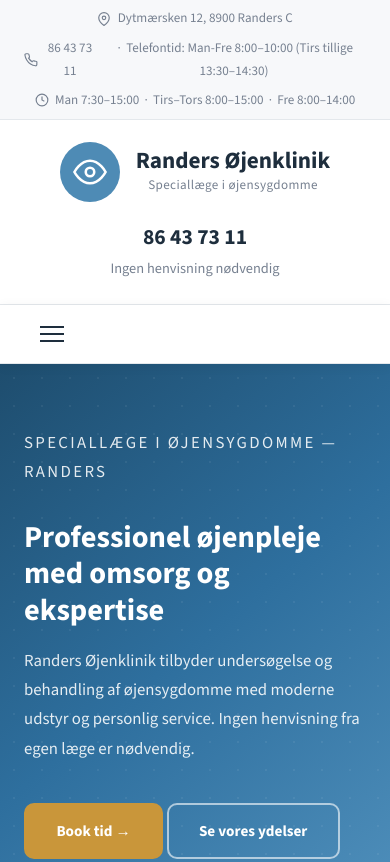
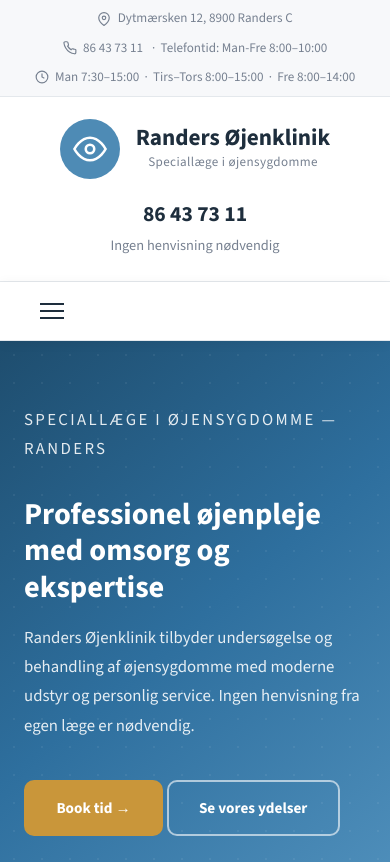
Before and after one commit to eoolsen/randersoejenklinik, a plain HTML site: page index.html in a window 390 px wide. Shown: the top 862 px of the page. Drawn offline with nearby package versions, Linux system fonts and the light colour scheme.

Commit message:
Remove Tuesday extra phone hours from top bar (#1)
* Remove Tuesday extra phone hours from top bar

* Update CLAUDE.md: always launch before merging

---------

Co-authored-by: Erik Olsen <eoolsen@mac.lan>

```diff
--- a/index.html
+++ b/index.html
@@ -174,7 +174,7 @@
       <div class="top-bar-item">
         <svg width="14" height="14" viewBox="0 0 24 24" fill="none" stroke="currentColor" stroke-width="2"><path d="M22 16.92v3a2 2 0 0 1-2.18 2 19.79 19.79 0 0 1-8.63-3.07A19.5 19.5 0 0 1 4.69 12 19.79 19.79 0 0 1 1.61 3.41 2 2 0 0 1 3.6 1.24h3a2 2 0 0 1 2 1.72 12.84 12.84 0 0 0 .7 2.81 2 2 0 0 1-.45 2.11L7.91 8.84a16 16 0 0 0 6 6l.92-.92a2 2 0 0 1 2.11-.45 12.84 12.84 0 0 0 2.81.7A2 2 0 0 1 22 16.92z"/></svg>
         <a href="tel:86437311">86 43 73 11</a>
-        &nbsp;·&nbsp; Telefontid: Man-Fre 8:00–10:00 (Tirs tillige 13:30–14:30)
+        &nbsp;·&nbsp; Telefontid: Man-Fre 8:00–10:00
       </div>
       <div class="top-bar-item">
         <svg width="14" height="14" viewBox="0 0 24 24" fill="none" stroke="currentColor" stroke-width="2"><circle cx="12" cy="12" r="10"/><polyline points="12 6 12 12 16 14"/></svg>
```
Also changed, not shown: 1 other file.
